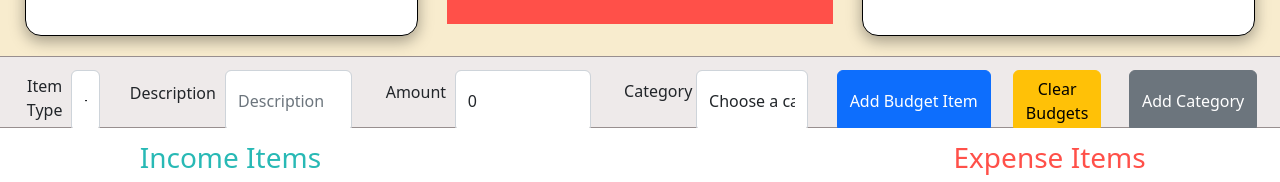
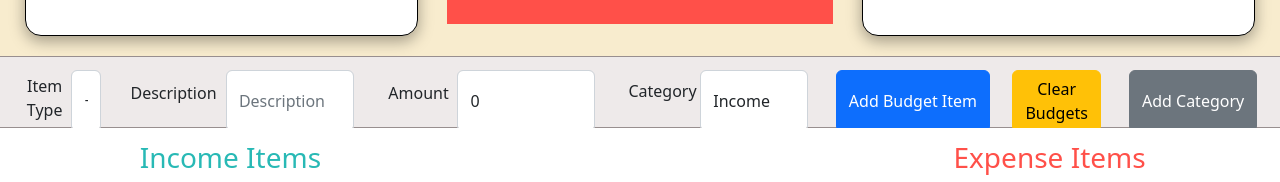
Before and after one commit to ipcampbell12/react_budget_app, a React (Create React App) app: page / in a window 1280 px wide. Shown: the part 272-454 px from the top of the page. Built offline with nearby package versions, Linux system fonts and the light colour scheme.

Commit message:
added categories state

```diff
--- a/src/components/AddBudgetItem.js
+++ b/src/components/AddBudgetItem.js
@@ -3,6 +3,18 @@ import React, { useState } from 'react';
 
 
 function AddBudgetItem({ onAdd, setShow, setDanger, clearAll, onOpen }) {
+
+    //CATEGORY STATE
+    const [catgoriesList, setCategoriesList] = useState([
+        'Income',
+        'Sales',
+        'Groceries',
+        'Shopping',
+        'Housing and Utilities',
+        'Medical',
+        'Gifts and Contributions'
+    ])
+
 
     //have a separate component level state for each form field
     const [type, setType] = useState('inc')
@@ -61,14 +73,9 @@ function AddBudgetItem({ onAdd, setShow, setDanger, clearAll, onOpen }) {
                     <select className="add-category form-control" placeholder='Category' value={category} onChange={(e) => {
                         setCategory(e.target.value)
                     }}>
-                        <option value="" disabled selected hidden>Choose a category</option>
-                        <option value="Housing and utilties">Housing and Utilties</option>
-                        <option value="Income">Income</option>
-                        <option value="Groceries">Groceries</option>
-                        <option value="Shopping">Shopping</option>
-                        <option value="Charitable Contributions">Charitable Contributions</option>
-                        <option value="Work Expenses">Work Expenses</option>
-                        <option value="Restaurants and Coffee">Restaurants and Coffee</option>
+                        {catgoriesList.map(category => (
+                            <option> {category} </option>
+                        ))}
                     </select>
                 </div>
 
```
